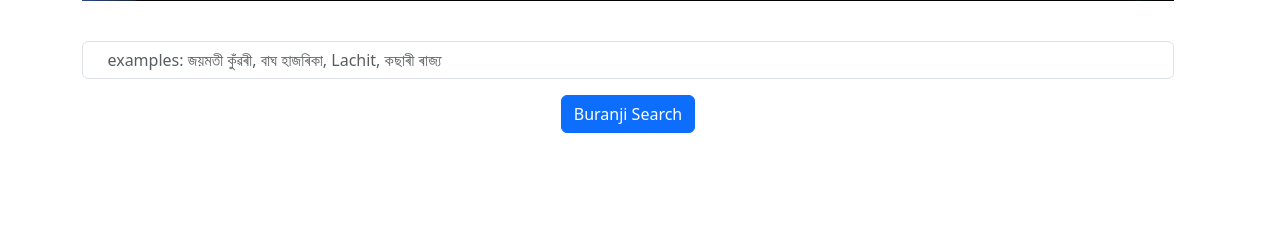
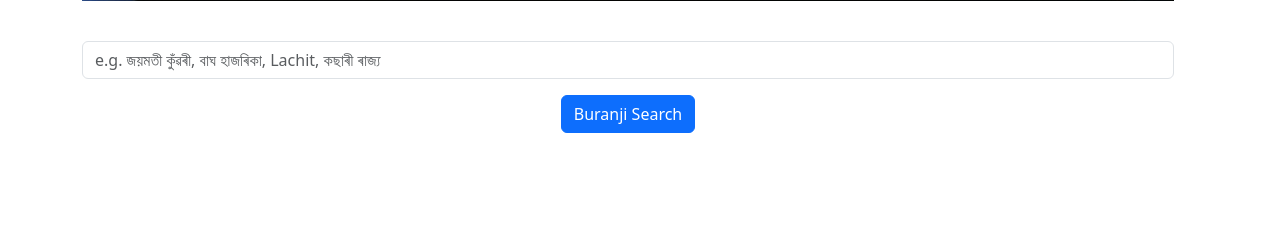
Before and after one commit to kishori82/buranji, a Flask app: page /search in a window 1280 px wide. Shown: the part 322-565 px from the top of the page. Run offline with Flask 3, Linux system fonts and the light colour scheme.

Commit message:
modified search placeholder

```diff
--- a/templates/index.html
+++ b/templates/index.html
@@ -39,6 +39,10 @@
         font-weight: normal;
         }
 
+       searchInput::placeholder {
+         color: red;
+         opacity: 0.025; /* Firefox */
+       }
 
         .mt-4 {
            align-items: center;
@@ -120,7 +124,9 @@
         <div class="row col-md-10 col-sm-12 col-lg-12 text-center">
            <form id="searchForm" class="mt-4" method="POST" action="{{ url_for('search') }}">
                <div class="input-group">
-                   <input type="text" class="form-control" id="searchInput" name="query" placeholder="   examples: জয়মতী কুঁৱৰী, বাঘ হাজৰিকা, Lachit, কছাৰী ৰাজ্য    " aria-label="Search">
+
+<input type="text" class="form-control" id="searchInput" name="query" placeholder="e.g. জয়মতী কুঁৱৰী, বাঘ হাজৰিকা, Lachit, কছাৰী ৰাজ্য"  aria-label="Search">
+
                </div>
            </form>
         </div>
```
